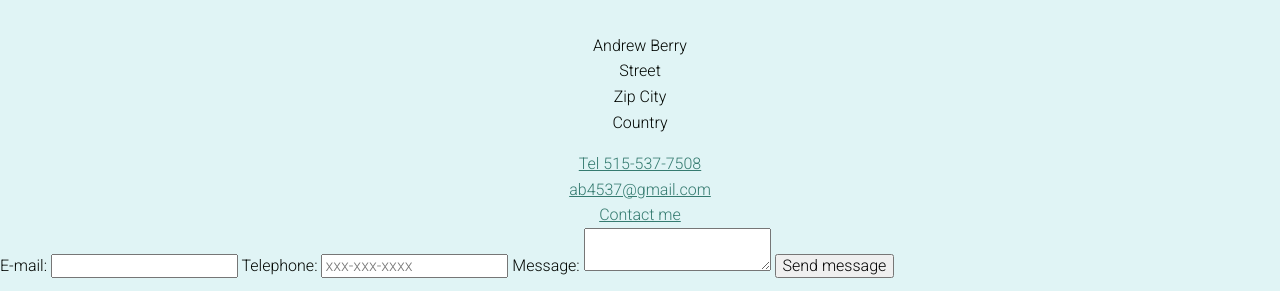
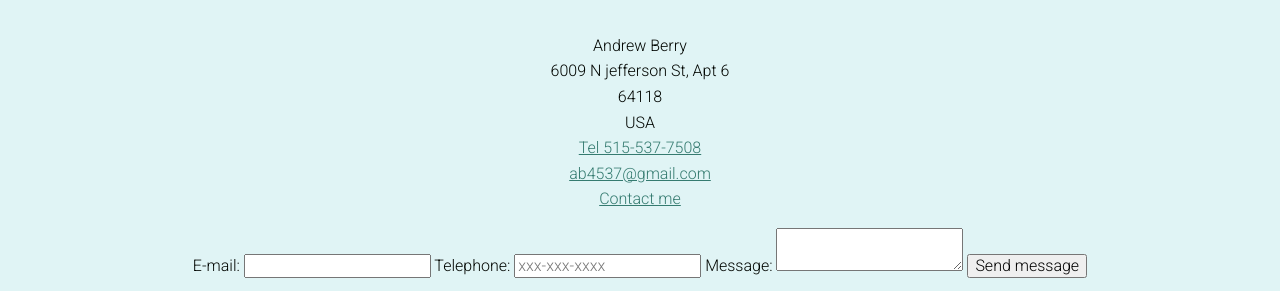
Before and after one commit to berryb0y/AndrewB, a plain HTML site: page contact.html in a window 1280 px wide. Shown: the part 170-461 px from the top of the page. Drawn offline with Linux system fonts and the light colour scheme.

Commit message:
correct contact info
added correct contact information and reformatted the ul

```diff
--- a/contact.html
+++ b/contact.html
@@ -61,14 +61,14 @@
       <h1>Contact</h1>
       <ul class="content-section__address">
         <li>Andrew Berry</li>
-        <li>Street</li>
-        <li>Zip City</li>
-        <li>Country</li>
-      </ul>
-      <a href="tel:5155377508">Tel 515-537-7508</a>
-      <a href="mailto:ab4537@gmail.com">ab4537@gmail.com</a>
-      <a href="mailto:office@careerfoundry.com">Contact me</a>
-    </div>
+        <li>6009 N jefferson St, Apt 6</li>
+        <li>64118</li>
+        <li>USA</li>
+
+        <li><a href="tel:5155377508">Tel 515-537-7508</a></li>
+          <li><a href="mailto:ab4537@gmail.com">ab4537@gmail.com</a></li>
+            <li><a href="mailto:office@careerfoundry.com">Contact me</a></li>
+    </ul>
     <form id="contact.form" method="post">
       <label for="email" class="standard-label">E-mail: </label>
       <input id="email" type="email" required />
@@ -77,14 +77,16 @@
       <input
         id="phone-number"
         type="tel"
-        pattern="d{3}[\-]\d{3}[\-]\d{4}"
         placeholder="xxx-xxx-xxxx"
+        minlength="10"
+        maxlength="14"
       />
 
       <label for="message" class="standard-label">Message: </label>
       <textarea id="message" maxlength="240" required></textarea>
 
       <input type="submit" value="Send message" />
+    </div>
     </form>
     <footer class="page-footer">
       <p>Find me on</p>
```
